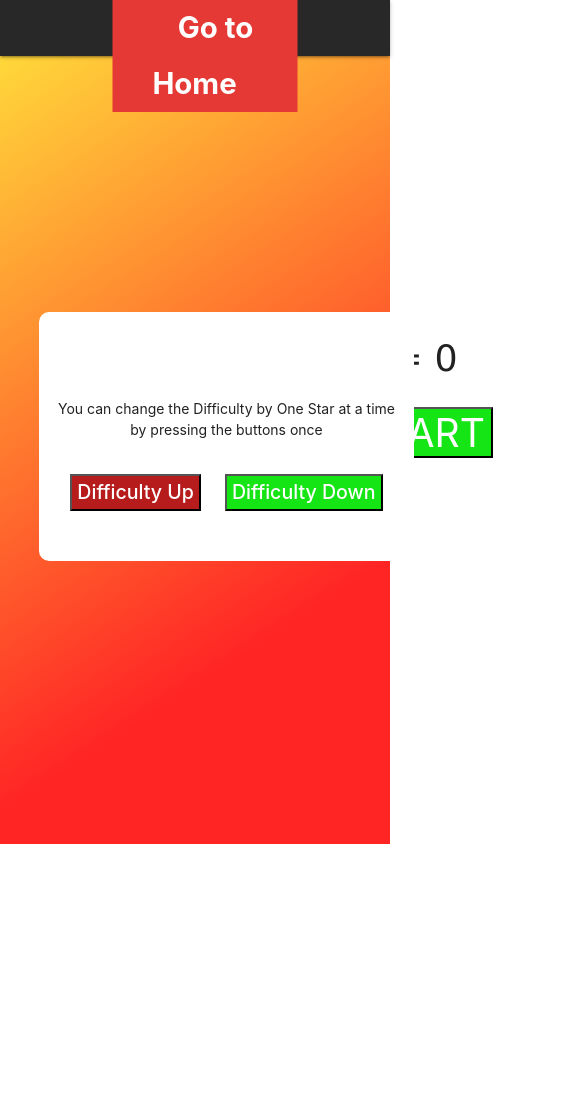
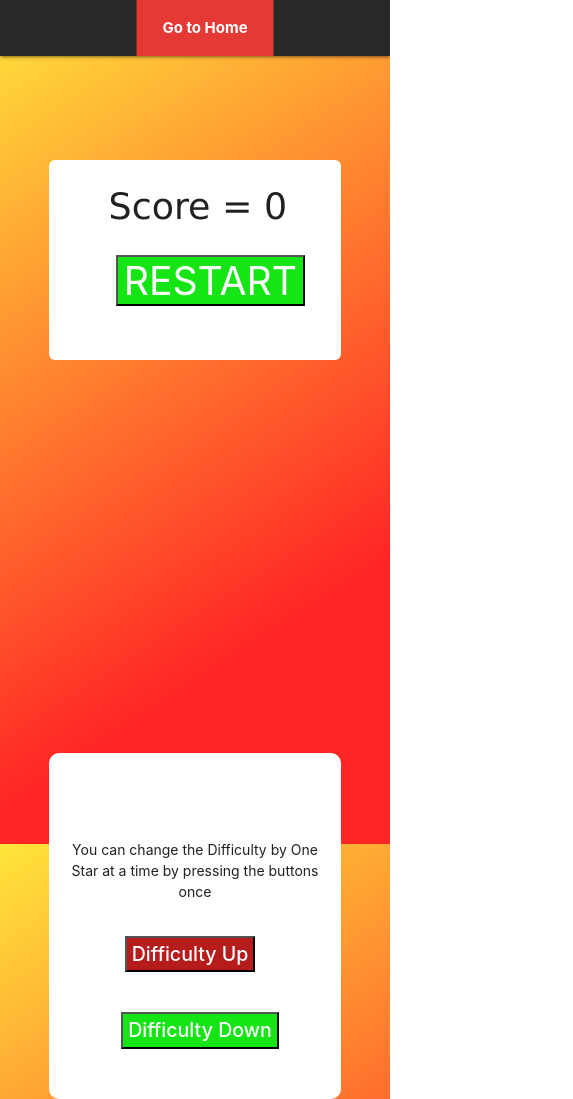
Before and after one commit to SubhamKarmakar24/snake, a plain HTML site: page pages/maze/death.html in a window 390 px wide. Shown: the whole page, 573 px wide, since content can reach past the window. Before the commit the page ends 844 px from the top, so only its background shows below. Drawn offline with nearby package versions, Linux system fonts and the light colour scheme.

Commit message:
add responsiveness to all pages and fix some minor css queries

```diff
--- /dev/null
+++ b/assets/css/board_stylesheet.css
@@ -0,0 +1,72 @@
+.main_game_box {
+    display: flex;
+    flex-direction: row;
+    position: absolute;
+    top: 32%;
+    align-items: center;
+    justify-content: space-evenly;
+    width: 100%;
+}
+#right {
+    text-align: center;
+    position: static;
+    top: 0%;
+    width: 75%;
+    display: flex;
+    align-items: inherit;
+    flex-direction: column;
+    left: 0%;
+}
+.left {
+    border-radius: 10px;
+    text-align: center;
+    position: static;
+    top: 0%;
+    left: 0%;
+    width: 75%;
+}
+.has-canvas {
+    margin: 0 auto;
+    display: flex;
+    width: 100%;
+    justify-content: center;
+}
+#gameCanvas {
+    position: static;
+    top: 0%;
+    left: 0%;
+    width: 75%;
+
+    transform: translate(-0%, 0%);
+}
+@media screen and (max-width: 1000px) {
+    .main_game_box {
+        display: flex;
+        flex-direction: column;
+        gap: 50px;
+        position: absolute;
+        top: 32%;
+        align-items: center;
+        justify-content: space-evenly;
+        width: 100%;
+    }
+    .left {
+        margin-top: 0px;
+    }
+}
+@media screen and (max-width: 417px) {
+    .nav-wrapper a {
+        font-size: 15px !important;
+        padding: 0px 7%;
+    }
+}
+@media screen and (min-width: 425px) {
+    .nav-wrapper a {
+        font-size: 20px;
+        padding: 0px 7%;
+    }
+}
+
+.text {
+    margin: 0px 5% !important;
+}
--- a/assets/css/main.css
+++ b/assets/css/main.css
@@ -1,28 +1,24 @@
-body
-{
+body {
     /* background-color: rgb(240,240,240); */
     /* background-color: #FFE53B; */
-    background-image: linear-gradient(147deg, #FFE53B 0%, #FF2525 74%);
+    background-image: linear-gradient(147deg, #ffe53b 0%, #ff2525 74%);
     background-attachment: fixed;
 }
 
-nav
-{
-    background-color: rgb(40,40,40);
+nav {
+    background-color: rgb(40, 40, 40);
     font-size: 27px;
     font-weight: 700;
     padding-left: 20px;
 }
 
-.mainContent
-{
+.mainContent {
     margin: auto;
     margin-top: 30px;
-    width: 600px;
+    /* width: 600px;   */
 }
 
-.listItem
-{
+.listItem {
     padding: 6px 20px;
     color: black;
     font-weight: 600;
@@ -31,26 +27,22 @@ nav
     border-radius: 7px;
 }
 
-.mainCollection
-{
+.mainCollection {
     border-radius: 5px;
-    background-color: rgb(230,230,230);
+    background-color: rgb(230, 230, 230);
     padding: 1px 0px;
 }
 
-.collection-item
-{
+.collection-item {
     margin: 5px;
 }
 
-.text
-{
+.text {
     color: white;
     font-weight: 600;
 }
 
-.text1
-{
+.text1 {
     width: 1000px;
     position: relative;
     top: 10px;
--- a/pages/maze/death.html
+++ b/pages/maze/death.html
@@ -11,6 +11,7 @@
 
         <link rel="stylesheet" href="../../assets/css/main.css">
         <link rel="stylesheet" href="../../assets/css/game.css">
+        <link rel="stylesheet" href="../../assets/css/board_stylesheet.css">
 
         <!--Let browser know website is optimized for mobile-->
         <meta name="viewport" content="width=device-width, initial-scale=1.0"/>
@@ -19,18 +20,17 @@
     <body>
         <nav>
             <div class="nav-wrapper">
-                <a href="../../index.html" class="brand-logo center red darken-1">&nbsp;&nbsp;&nbsp;Go to Home&nbsp;&nbsp;&nbsp;</a>
+                <a href="../../index.html" style="font-size: 25px;
+                padding: 0px 7%;" class="brand-logo center red darken-1">Go to Home</a>
             </div>
         </nav>
 
-        <canvas id="gameCanvas" width="300" height="300"></canvas>
-
-        <div id="right">
-            <div id="score">Score = 0</div>
-                <!--    <input id="btn2" type=button onClick="parent.location='death1.html'" value='RESTART'>-->
+        <div class="main_game_box">
+            <div id="right">
+                <div id="score">Score = 0</div>
                 <input id="btn2" type=button onClick="location.reload()" value='RESTART'>
             </div>
-
+            <div class="has-canvas"><canvas id="gameCanvas" width="300" height="300"></canvas></div>
             <div class="left">
                 <div id="speedX"></div>
                 <div id="speedY"></div>
@@ -39,7 +39,7 @@
                 <button id="btn">Difficulty Up</button>
                 <button id="btn1">Difficulty Down</button>
             </div>
-        </div>
+    </div>
 
         <script src="https://cdnjs.cloudflare.com/ajax/libs/materialize/1.0.0/js/materialize.min.js"></script>
 
```
Also changed, not shown: pages/difficulty.html (+1 -0 lines), pages/difficultyDefault.html (+1 -0 lines), pages/maze/keep.html (+6 -6 lines), pages/maze/limitless.html (+6 -4 lines), pages/maze/sneak.html (+6 -5 lines), pages/maze/watch.html (+6 -4 lines).
